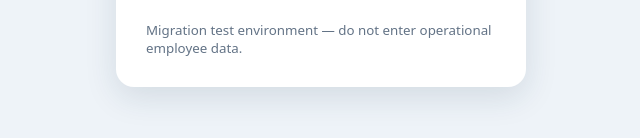
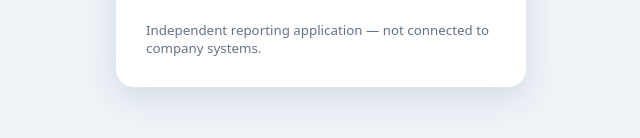
Before and after one commit to peppers12/Sounder-app, a website: page public/login.html in a window 1280 px wide. Shown: the part 558-696 px from the top of the page, 319-959 px from the left. Drawn offline with Linux system fonts and the light colour scheme.

Commit message:
Use independent reporting notice on crew login

```diff
--- a/public/login.html
+++ b/public/login.html
@@ -1,5 +1,5 @@
 <!doctype html>
 <html lang="en"><head><meta charset="utf-8"><meta name="viewport" content="width=device-width,initial-scale=1,viewport-fit=cover"><meta name="theme-color" content="#0b3b70"><title>Sounder Crew Login</title>
 <style>*{box-sizing:border-box}body{margin:0;background:#eef3f8;color:#102236;font:16px system-ui,-apple-system,sans-serif;min-height:100vh;display:grid;place-items:center;padding:20px}.card{width:min(100%,410px);background:white;border-radius:18px;box-shadow:0 10px 32px #16345220;padding:30px}h1{font-size:25px;margin:10px 0}p{color:#617183;line-height:1.5}label{display:block;margin-top:16px;font-weight:650}input{display:block;width:100%;font:inherit;padding:13px;margin-top:6px;border:1px solid #bdcbd9;border-radius:9px}button{width:100%;background:#0b3b70;color:white;border:0;border-radius:9px;font:700 17px system-ui;padding:14px;margin-top:24px;cursor:pointer}.error{color:#b42318;font-size:14px;margin-top:12px}small{display:block;margin-top:24px;color:#637386}</style></head>
-<body><main class="card"><strong>SOUNDER CREW REPORT</strong><h1>Employee Sign In</h1><p>Sign in to access the crew reporting form.</p><form id="login"><label for="username">Username<input id="username" name="username" autocomplete="username" required></label><label for="password">Password<input id="password" name="password" type="password" autocomplete="current-password" required></label><button id="submit">Sign In</button><div id="error" class="error" role="alert" aria-live="polite"></div></form><small>Migration test environment — do not enter operational employee data.</small></main>
+<body><main class="card"><strong>SOUNDER CREW REPORT</strong><h1>Employee Sign In</h1><p>Sign in to access the crew reporting form.</p><form id="login"><label for="username">Username<input id="username" name="username" autocomplete="username" required></label><label for="password">Password<input id="password" name="password" type="password" autocomplete="current-password" required></label><button id="submit">Sign In</button><div id="error" class="error" role="alert" aria-live="polite"></div></form><small>Independent reporting application — not connected to company systems.</small></main>
 <script src="/login.js" defer></script></body></html>
```
